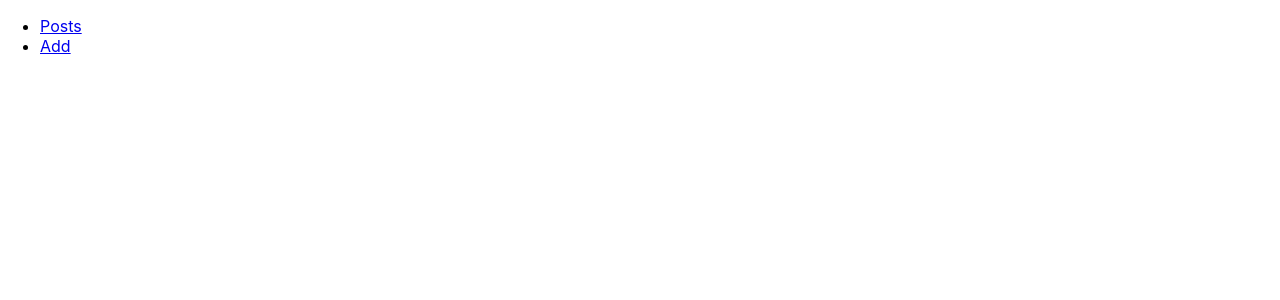
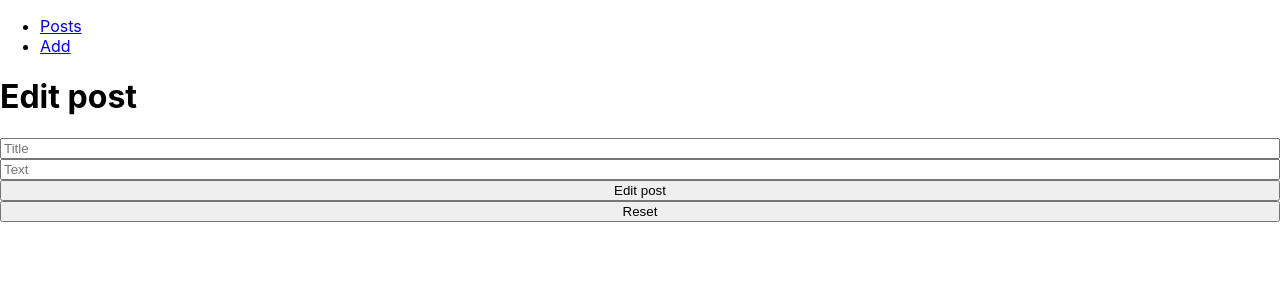
Before and after one commit to HatlessCreature/blog-app, a React (Create React App) app: page /edit/1 in a window 1280 px wide. Shown: the top 300 px of the page. Built offline with nearby package versions, Linux system fonts and the light colour scheme; no server answers; the HTML template or start-up script is replaced by a standard one.

Commit message:
task 7 - edit function

```diff
--- a/src/App.js
+++ b/src/App.js
@@ -27,6 +27,9 @@ function App() {
         <Route exact path='/add'>
           <AddPost />
         </Route>
+        <Route exact path='/edit/:id'>
+          <AddPost />
+        </Route>
         <Route exact path='/'>
           <AppPosts />
         </Route>
--- a/src/pages/AddPost.js
+++ b/src/pages/AddPost.js
@@ -1,14 +1,19 @@
 import React, { useState, useEffect } from 'react';
-import { useHistory } from 'react-router-dom';
+import { useHistory, useParams } from 'react-router-dom';
 import PostService from '../services/PostService';
 
 export default function AddPost() {
     const [newPost, setNewPost] = useState({ title: '', text: '' });
     const history = useHistory();
+    const { id } = useParams();
 
     const handleSubmit = async (e) => {
         e.preventDefault();
-        await PostService.add(newPost);
+        if (id) {
+            await PostService.edit(id, newPost);
+        } else {
+            await PostService.add(newPost);
+        }
         history.push('/posts');
     };
 
@@ -16,9 +21,20 @@ export default function AddPost() {
         setNewPost({ title: '', text: '' });
     };
 
+    useEffect(() => {
+        async function retrievePost() {
+            const { id: _, ...restData } = await PostService.get(id);
+            setNewPost(restData);
+        };
+
+        if (id) {
+            retrievePost();
+        }
+    }, [id]);
+
     return (
         <div>
-            <h1>Add new post</h1>
+            <h1>{id ? 'Edit' : 'Add new'} post</h1>
             <form style={{ display: 'flex', flexDirection: 'column' }} onSubmit={handleSubmit}>
                 <input
                     value={newPost.title}
@@ -38,7 +54,7 @@ export default function AddPost() {
                     required
                     maxLength={300}
                 />
-                <button>Add</button>
+                <button>{id ? 'Edit' : 'Add'} post</button>
                 <button type='button' onClick={handleReset}>Reset</button>
             </form>
         </div>
--- a/src/pages/AppPosts.js
+++ b/src/pages/AppPosts.js
@@ -1,9 +1,10 @@
 import React, { useState, useEffect } from 'react';
-import { Link } from 'react-router-dom';
+import { Link, useHistory } from 'react-router-dom';
 import PostService from "../services/PostService";
 
 export default function AppPosts() {
     const [posts, setPosts] = useState([]);
+    const history = useHistory();
 
     useEffect(() => {
         async function retrievePosts() {
@@ -19,8 +20,9 @@ export default function AppPosts() {
             {posts.map((post) => (
                 <div style={{ display: 'flex', flexDirection: 'column', }} key={post.id}>
                     <p>Title: {post.title}</p>
-                    <p>Text:{post.text}</p>
+                    <p>Text: {post.text}</p>
                     <Link to={`/posts/${post.id}`}>View post</Link>
+                    <button onClick={() => history.push(`/edit/${post.id}`)}>Edit post</button>
                 </div>
             ))}
         </div>
--- a/src/services/PostService.js
+++ b/src/services/PostService.js
@@ -38,6 +38,18 @@ class PostService {
         }
         return null;
     }
+
+    async edit(id, post) {
+        try {
+            const { data } = await this.client.put(`posts/${id}`, post);
+            return data;
+
+        } catch (error) {
+            console.log(error);
+        }
+        return null;
+    }
+
 }
 
 
```
